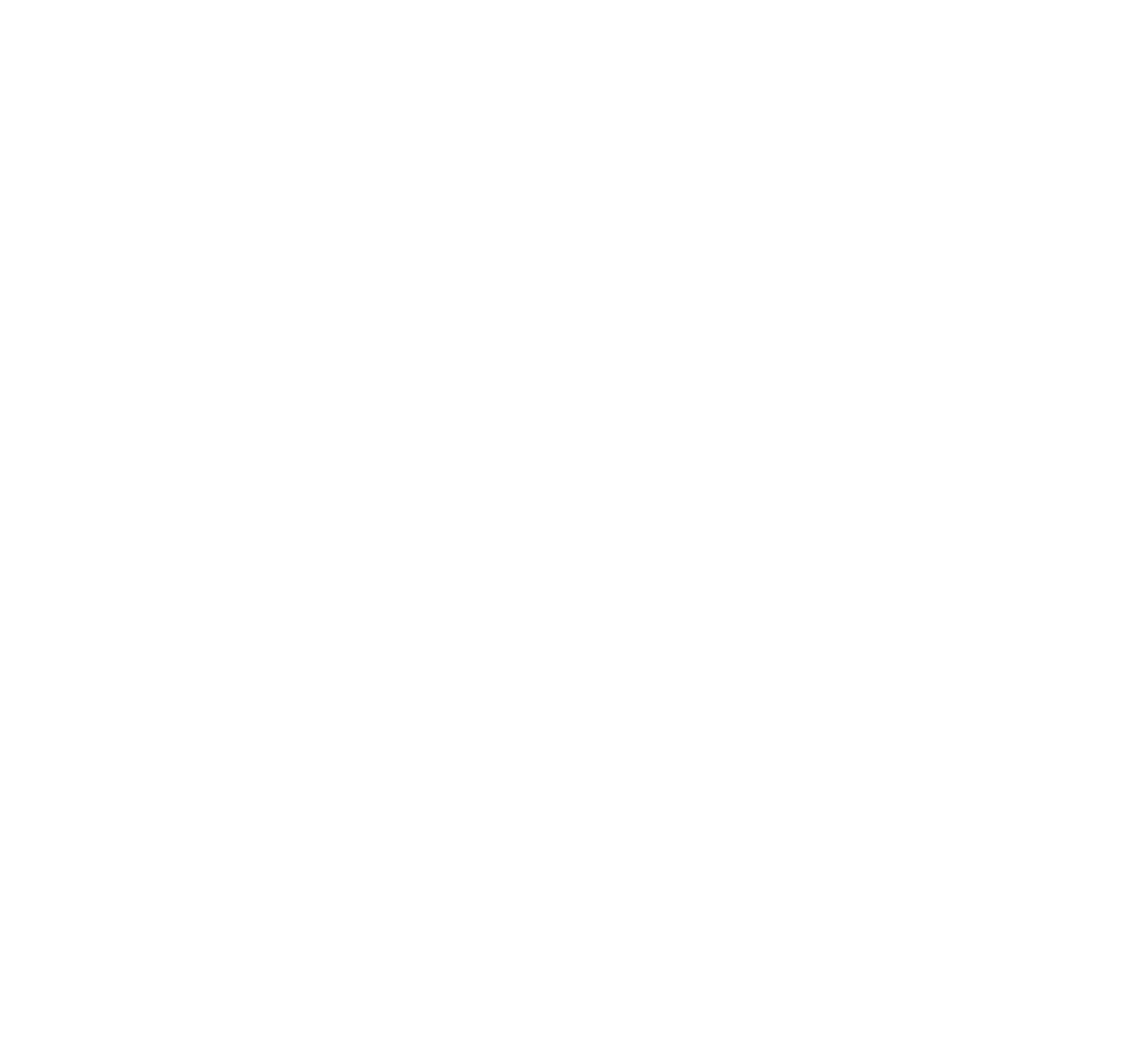
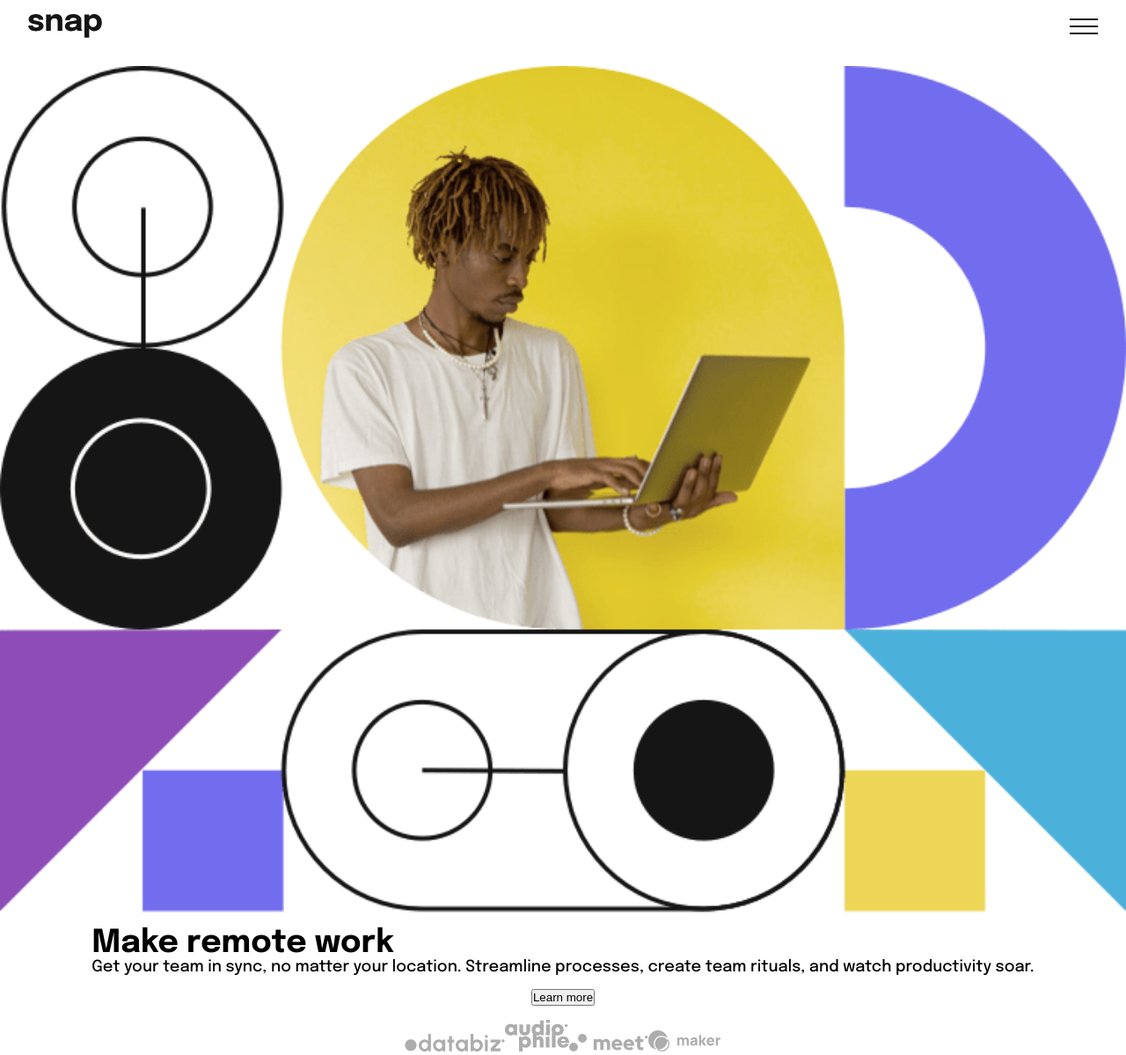
Before and after one commit to jtubbenhauer/intro-section-with-dropdown-navigation-main, a plain HTML site: page index.html in a window 1280 px wide. Shown: the whole page at 88% size. Before the commit the page ends 800 px from the top, so only its background shows below. Drawn offline with Linux system fonts and the light colour scheme.

Commit message:
finished html elems

```diff
--- a/index.html
+++ b/index.html
@@ -17,5 +17,39 @@
 
     <title>Frontend Mentor | Intro section with dropdown navigation</title>
   </head>
-  <body></body>
+  <body>
+    <div class="container">
+      <nav class="navbar">
+        <img src="./images/logo.svg" alt="" class="logo" /><img
+          src="./images/icon-menu.svg"
+          alt=""
+          class="hamburger"
+        />
+      </nav>
+      <img
+        src="./images/image-hero-mobile.png"
+        alt=""
+        class="hero-image-mobile"
+      />
+      <div class="hero-text">
+        <h1 class="header">Make remote work</h1>
+        <p class="subheader">
+          Get your team in sync, no matter your location. Streamline processes,
+          create team rituals, and watch productivity soar.
+        </p>
+      </div>
+      <button class="button">Learn more</button>
+      <div class="clients">
+        <img src="./images/client-databiz.svg" alt="" class="client-img" /><img
+          src="./images/client-audiophile.svg"
+          alt=""
+          class="client-img"
+        /><img src="./images/client-meet.svg" alt="" class="client-img" /><img
+          src="./images/client-maker.svg"
+          alt=""
+          class="client-img"
+        />
+      </div>
+    </div>
+  </body>
 </html>
--- a/style.css
+++ b/style.css
@@ -16,4 +16,27 @@
 body {
   font-family: "Epilogue", sans-serif;
   font-size: 18px;
+  font-weight: 500;
 }
+
+.container {
+  display: flex;
+  flex-direction: column;
+  align-items: center;
+  height: 100vh;
+  gap: 1rem;
+  margin: 0 1rem;
+}
+
+.hero-image-mobile {
+  width: 100vw;
+}
+
+.navbar {
+  float: top;
+  display: flex;
+  width: 100%;
+  padding: 1rem;
+  align-items: center;
+  justify-content: space-between;
+}
```
